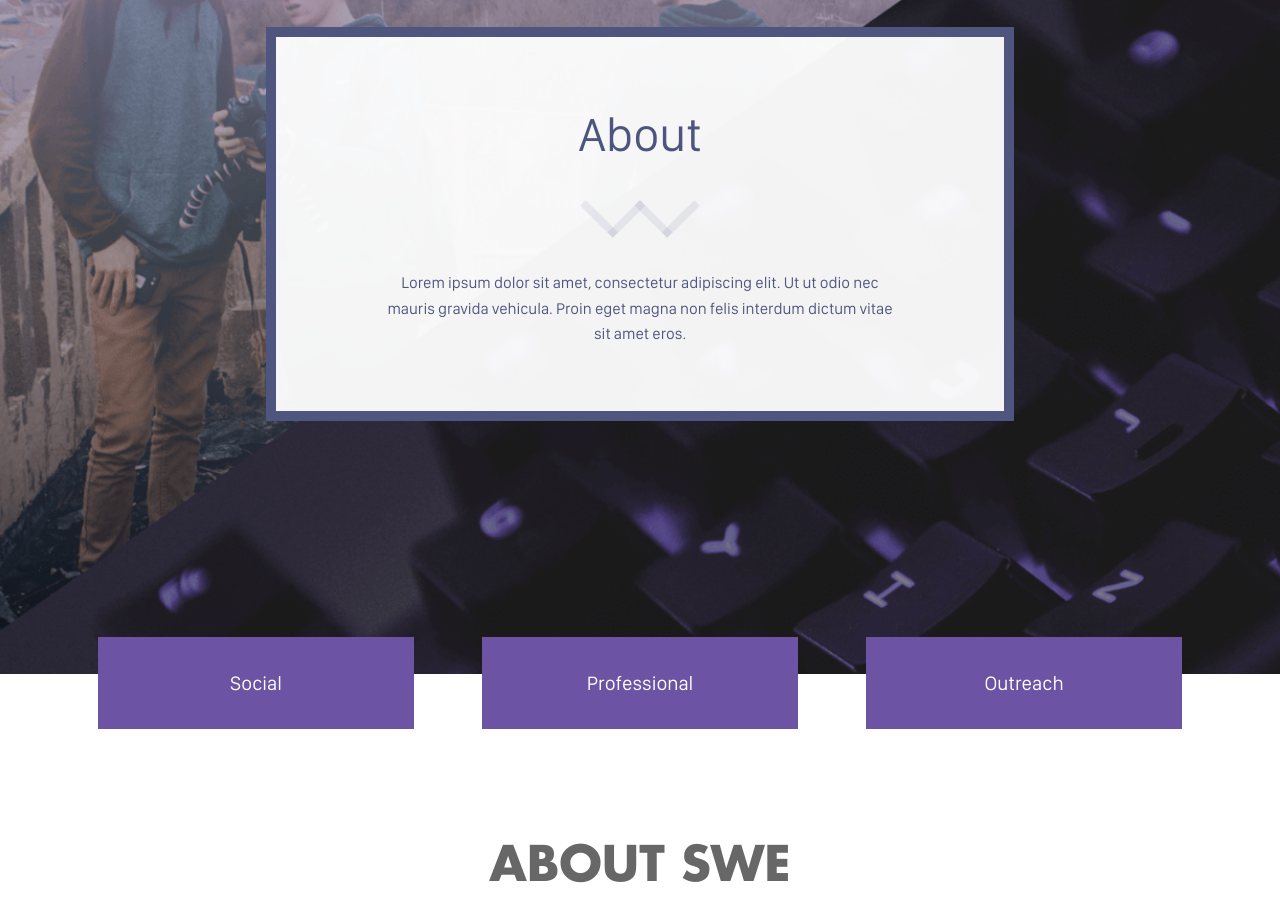
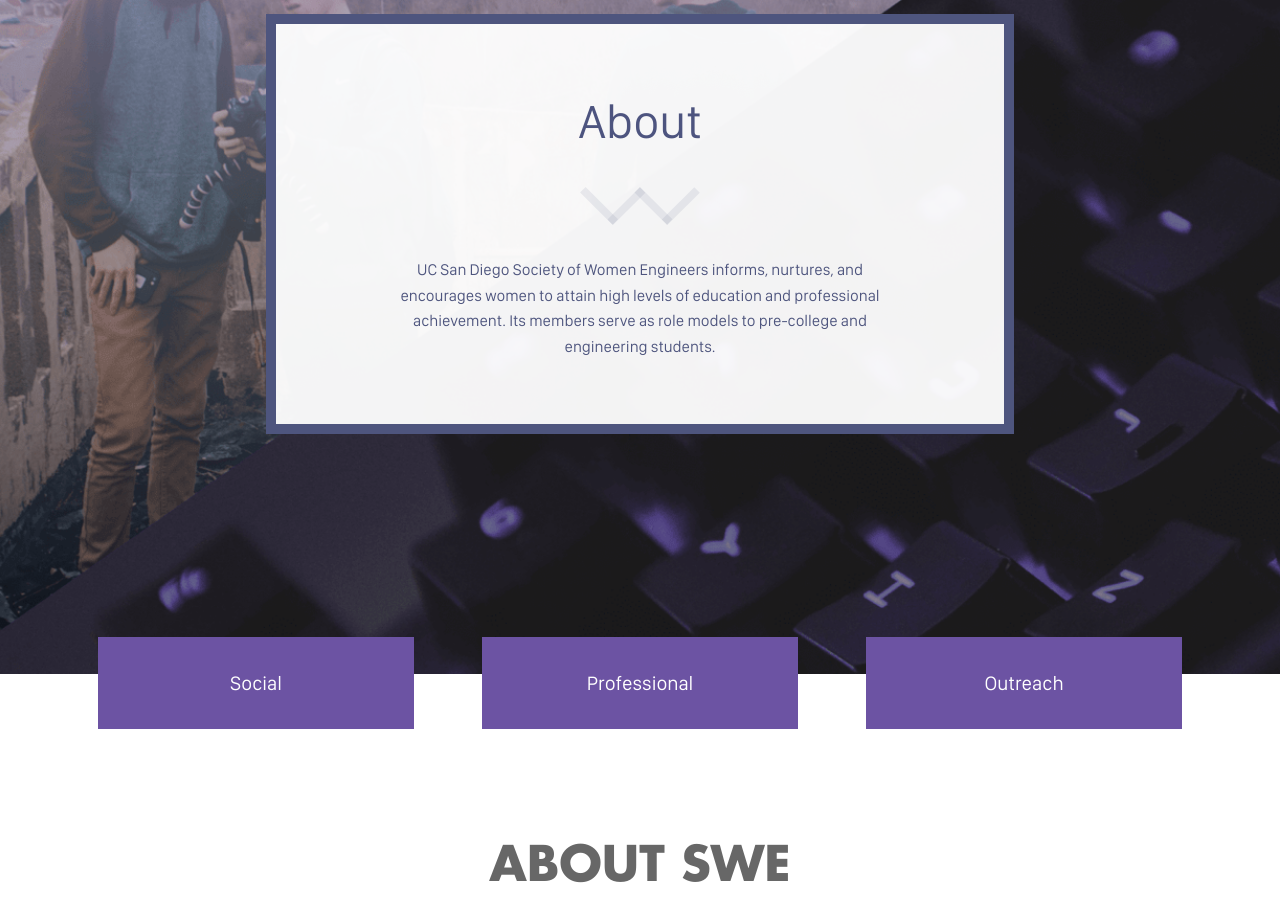
Before and after one commit to sweucsd/swe-website-old, a Jekyll site: the page built from about.markdown, in a window 1280 px wide and 900 px high, scrolled down 295 px. Built offline with Jekyll 4.4.1, drawn with Linux system fonts in a browser that asks for light colours; comment, search, counter and statistics services are not loaded; some of the changed text lies outside the part shown.

Commit message:
Updated About

```diff
--- a/about.markdown
+++ b/about.markdown
@@ -2,11 +2,15 @@
 title: About
 date: 2017-06-27 22:40:00 Z
 position: 1
-intro: 'Lorem ipsum dolor sit amet, consectetur adipiscing elit. Ut ut odio nec mauris
-  gravida vehicula. Proin eget magna non felis interdum dictum vitae sit amet eros. '
+intro: 'UC San Diego Society of Women Engineers informs, nurtures, and encourages
+  women to attain high levels of education and professional achievement. Its members
+  serve as role models to pre-college and engineering students.
+
+'
 subtitle_1: About SWE
-blurb: Enter blurb text here Lorem ipsum dolor sit amet, consectetur adipiscing elit.
-  Ut ut odio nec mauris gravida vehicula. Proin eget magna non felis interdum dictum.
+blurb: |
+  UC San Diego Society of Women Engineers is a diverse group of passionate young engineers excited about women in STEM. Through outreach to K-12 students, socials with other female engineers, networking workshops with industry, and technical teams, UCSD SWE provides women engineers with a welcoming environment to grow professionally and academically.
+  Social:
 subtitle_2: SWE Officers
 officers:
 - officer_image: "/uploads/19478546_1450669518289282_152614270_o.jpg"
```
